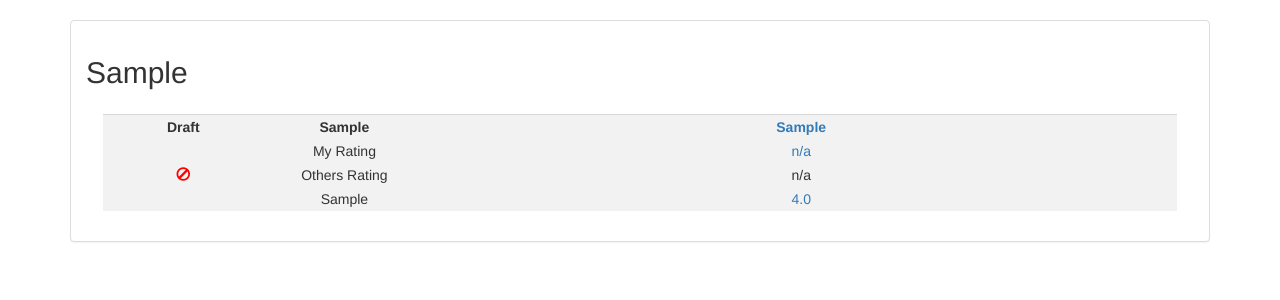
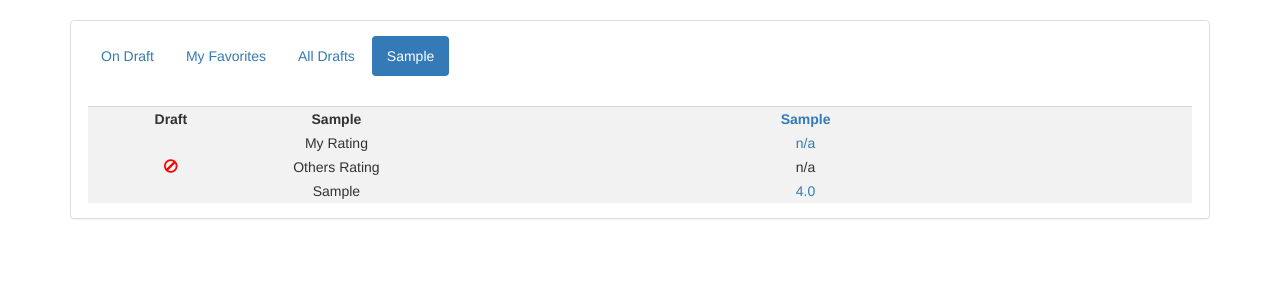
Before and after one commit to johnedenfield/PorterApp, a Flask app: a page that uses app/templates/brewery.html in a window 1280 px wide. Shown: the part 58-358 px from the top of the page. Run offline with Flask 2, Linux system fonts and the light colour scheme; a user stored in the database is signed in; tables that the repository leaves empty hold one stand-in row (values such as "Sample post"); some libraries are stand-ins or nearby versions.

Commit message:
fixed minor alignment issues. add better navigation to brewery page

```diff
--- a/app/templates/brewery.html
+++ b/app/templates/brewery.html
@@ -9,7 +9,16 @@
 <div class="panel panel-default">
 
     <div class="panel-body">
-        <h2>{{ this_brewery }} </h2>
+        <ul class="nav nav-pills">
+            <li role="presentation"><a href="{{ url_for('draft_list') }}">On Draft</a></li>
+            <li role="presentation"><a href="{{ url_for('favorite') }}">My Favorites</a></li>
+            <li role="presentation"><a href="{{ url_for('all_drafts') }}">All Drafts</a></li>
+            <li role="presentation" class="active">
+                <a href="{{ url_for('brewery', this_brewery = this_brewery) }}">{{ this_brewery }}</a>
+            </li>
+        </ul>
+    </div>
+
 
     <div class="panel-body">
         {% for beer in brewery_list %}
@@ -92,6 +101,5 @@
 
     </div>
 </div>
-</div>
 
 {% endblock %}
--- a/app/views.py
+++ b/app/views.py
@@ -39,8 +39,12 @@ def load_user(user_id):
     if user is not None:
         return user
 
+@app.route("/")
+def index():
+    return redirect(url_for('draft_list'))
 
-@app.route("/")
+
+@app.route("/on_draft")
 @login_required
 def draft_list():
     # Returns the current beer list with the user ratings
@@ -67,7 +71,7 @@ def draft_list():
         filter(DraftList.OnDraft == 1). \
         outerjoin(my_rating, DraftList.Beer_ID == my_rating.c.Beer_ID). \
         outerjoin(others_rating, DraftList.Beer_ID == others_rating.c.Beer_ID). \
-        order_by(my_rating.c.Avg_Rating.desc()).all()
+        order_by(my_rating.c.Avg_Rating.desc(), DraftList.BeerRating.desc()).all()
 
     draft_list = [dict(Beer_ID=beer[0], Beer=beer[1], Brewery=beer[2],
                        BeerRating=beer[3], RatingSite=beer[4],
@@ -109,7 +113,7 @@ def all_drafts():
                        BeerRating=beer[3], RatingSite=beer[4], OnDraft=beer[5],
                        MyRating=beer[6], MyRateCnt=beer[7], OthersRating=beer[8],
                        OthersRateCnt=beer[9]) for beer in rated_draft_list]
-    print draft_list
+
     return render_template('all_drafts.html', draft_list=draft_list, current_user=current_user)
 
 
@@ -298,4 +302,4 @@ def login():
 @app.route("/logout")
 def logout():
     logout_user()
-    return redirect(url_for('beer_list'))
+    return redirect(url_for('draft_list'))
```
Lines whose indentation alone changed are shown as unchanged.
